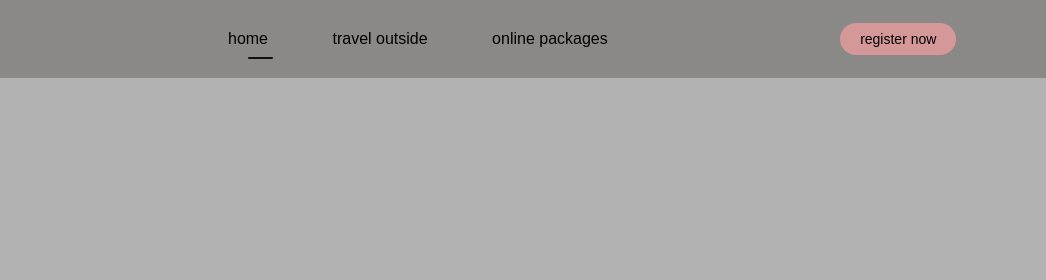
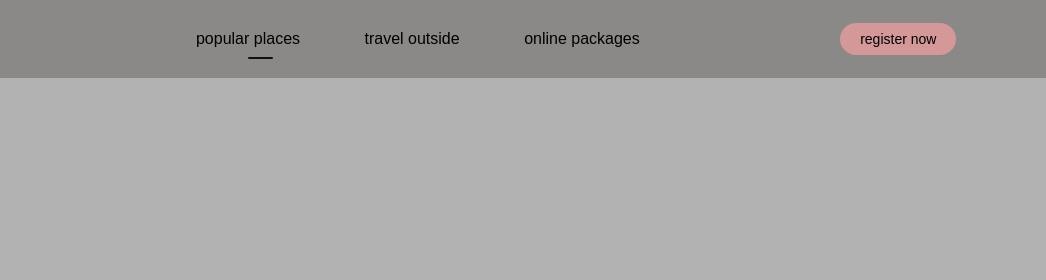
Before and after one commit to mohammedjunaid03/website, a plain HTML site: page index.html in a window 1280 px wide. Shown: the top 280 px of the page, 234-1280 px from the left. Drawn offline with Linux system fonts and the light colour scheme.

Commit message:
Update index.html

```diff
--- a/index.html
+++ b/index.html
@@ -12,7 +12,7 @@
         <nav id="navBar">
             <img src=".//images/images-removebg-preview.png" class="logo">
             <ul class="nav-links">
-                <li><a href="home.html  " class="active"> home</a> </li>
+                <li><a href="home.html  " class="active"> popular places</a> </li>
                 <li><a href="listing.html"> travel outside</a> </li>
                 <li><a href="third.html"> online packages </a> </li>
             </ul>
```
